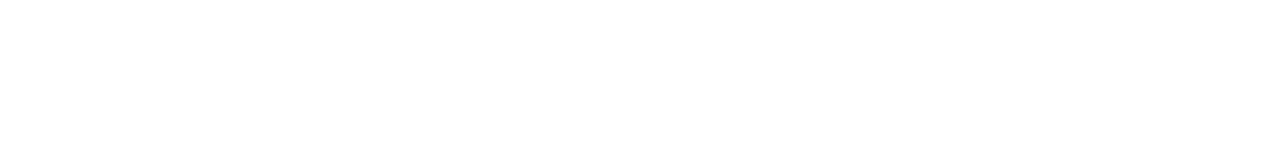
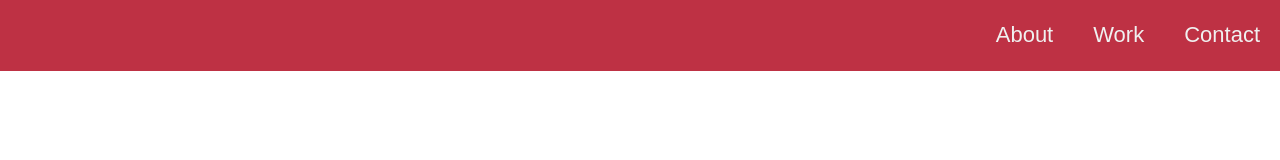
Before and after one commit to arsts/FCC-personal-page, a plain HTML site: page index.html in a window 1280 px wide. Drawn offline with Linux system fonts and the light colour scheme.

Commit message:
finished nav

```diff
--- a/index.css
+++ b/index.css
@@ -0,0 +1,52 @@
+/* GENERAL */
+
+:root {
+  --main-white: #f0f0f0;
+  --main-red: #be3144;
+  --main-blue: #45567d;
+  --main-gray: #303841;
+}
+
+html {
+  font-size: 62.5%;
+}
+
+* {
+  margin: 0;
+  padding: 0;
+}
+
+body {
+  font-family: 'Poppins', sans-serif;
+  font-size: 1.8rem;
+  font-weight: 400;
+  line-height: 1.4;
+  color: var(--main-white);
+}
+
+a {
+  text-decoration: none;
+  color: var(--main-white);
+}
+
+ul {
+  list-style: none;
+}
+/* a styling */
+
+/* NAV */
+nav {
+  display: flex;
+  justify-content: end;
+  background-color: var(--main-red);
+}
+
+.nav-list {
+  display: flex;
+}
+
+.nav-list a {
+  padding: 2rem;
+  display: block;
+  font-size: 2.2rem;
+}
--- a/index.html
+++ b/index.html
@@ -4,9 +4,30 @@
   <meta charset="UTF-8">
   <meta name="viewport" content="width=device-width, initial-scale=1.0">
   <meta http-equiv="X-UA-Compatible" content="ie=edge">
+  <link rel="stylesheet" href="./index.css">
   <title>FCC: personal page</title>
 </head>
 <body>
+  <header>
+    <nav>
+      <ul class="nav-list">
+        <li>
+          <a href="">About</a>
+        </li>
+        <li>
+          <a href="">Work</a>
+        </li>
+        <li>
+          <a href="">Contact</a>
+        </li>
+      </ul>
+    </nav>
+  </header>
+  <main>
 
+  </main>
+  <footer>
+
+  </footer>
 </body>
 </html>
```
